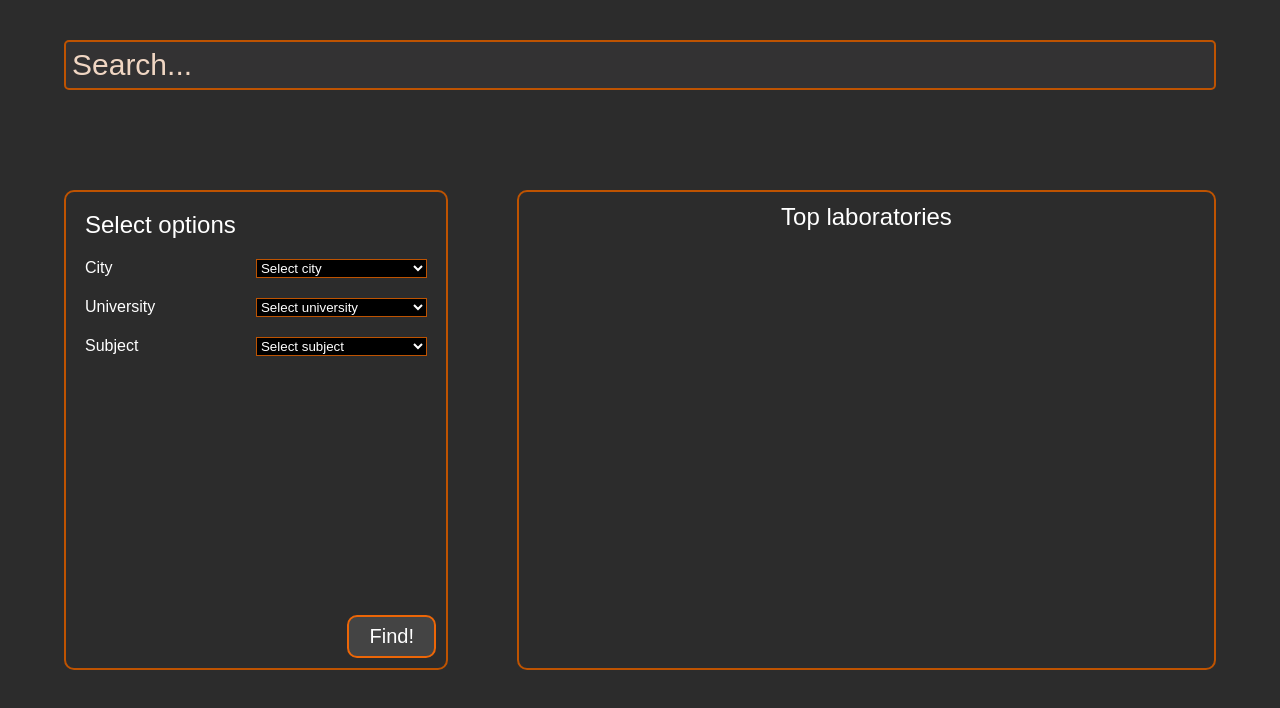
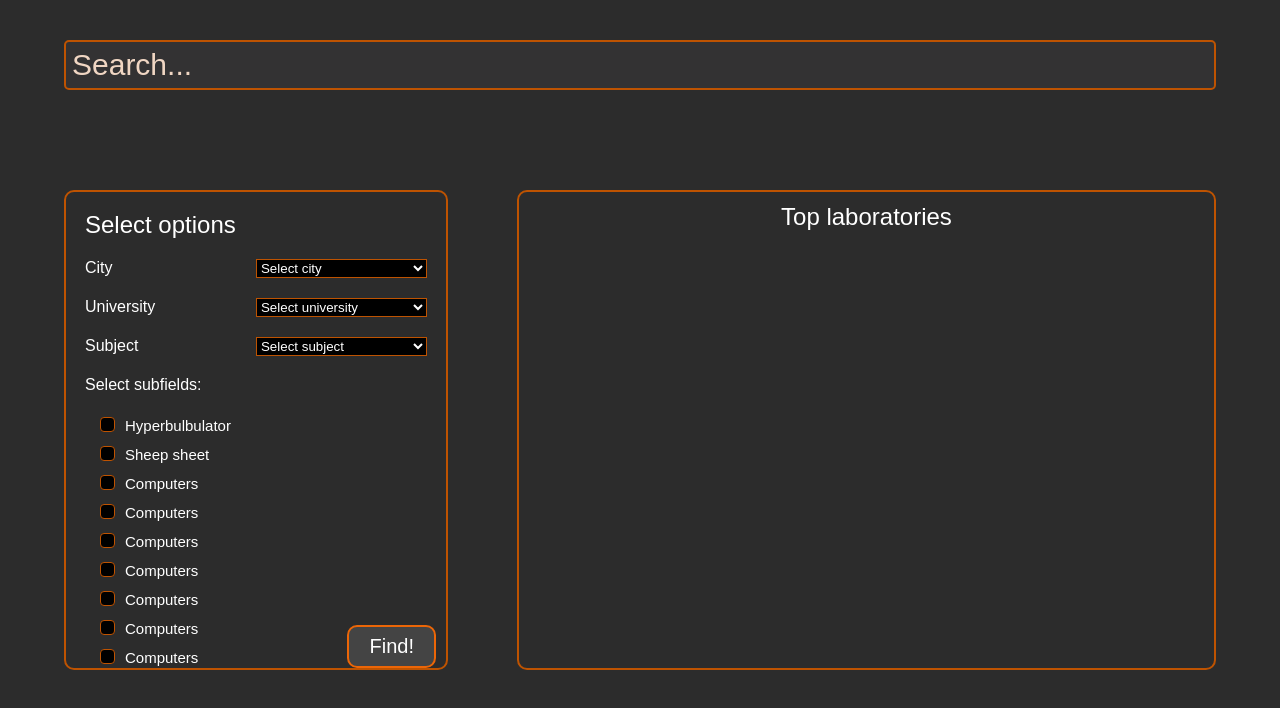
Before and after one commit to egorix2000/FindMyLab, a plain HTML site: page index.html in a window 1280 px wide. Drawn offline with Linux system fonts and the light colour scheme; no server answers.

Commit message:
add subfield selection

```diff
--- /dev/null
+++ b/css/index_checkbox_style.css
@@ -0,0 +1,78 @@
+:root {
+    --backgroundDarkColor: #2C2C2C;
+    --textColor: #FFFFFF;
+    --orangeMainColor: #BE5301;
+}
+
+/* The container */
+.container {
+  margin-left: 15px;
+  display: block;
+  position: relative;
+  padding-left: 25px;
+  margin-bottom: 12px;
+  cursor: pointer;
+  font-size: 15px;
+  color: var(--textColor);
+  -webkit-user-select: none;
+  -moz-user-select: none;
+  -ms-user-select: none;
+  user-select: none;
+}
+
+/* Hide the browser's default checkbox */
+.container input {
+  position: absolute;
+  opacity: 0;
+  cursor: pointer;
+  height: 0;
+  width: 0;
+}
+
+/* Create a custom checkbox */
+.checkmark {
+  position: absolute;
+  top: 0;
+  left: 0;
+  height: 15px;
+  width: 15px;
+  background-color: #000000;
+  border: 1px solid var(--orangeMainColor);
+  border-radius: 4px;
+}
+
+/* On mouse-over, add a grey background color */
+.container:hover input ~ .checkmark {
+  box-shadow: 0 0 10px var(--orangeMainColor);
+}
+
+/* When the checkbox is checked, add a blue background */
+.container input:checked ~ .checkmark {
+  border: 2px solid var(--orangeMainColor);
+}
+
+/* Create the checkmark/indicator (hidden when not checked) */
+.checkmark:after {
+  content: "";
+  position: absolute;
+  display: none;
+}
+
+/* Show the checkmark when checked */
+.container input:checked ~ .checkmark:after {
+  display: block;
+}
+
+/* Style the checkmark/indicator */
+.container .checkmark:after {
+  left: 4px;
+  top: 1px;
+  width: 2px;
+  height: 5px;
+  border: solid var(--orangeMainColor);
+  border-width: 0 2px 2px 0;
+  -webkit-transform: rotate(45deg);
+  -ms-transform: rotate(45deg);
+  transform: rotate(45deg);
+}
+ No newline at end of file
--- a/css/style.css
+++ b/css/style.css
@@ -55,19 +55,23 @@ body {
 }
 
 
-.column {
+.optionsColumn {
   float: left;
   width: 33.33%;
   padding: 1.65%;
   height: 60vh;
   position: relative;
+  overflow-y: hidden;
 }
 
 
 .topLabsColumn {
+  float: left;
   width: 60.66%;
   margin-left: 6%;
   padding: 0px;
+  height: 60vh;
+  position: relative;
   overflow-y: hidden;
 }
 
@@ -79,7 +83,7 @@ body {
 
 .optionSubmit input[type=submit] {
   position:absolute;
-  bottom: 10px;
+  bottom: 0px;
   right: 10px;
   background: #444444;
   border: 2px solid #ec6607;
@@ -106,14 +110,6 @@ body {
   color: var(--textColor);
 }
 
-.textTopHeader {
-  width: 100%;
-  font-size: 24px;
-  padding: 1.65%;
-  color: var(--textColor);
-  text-align: center;
-}
-
 .orangeBorder {
   border: 2px solid #BE5301;
   border-radius: 10px;
@@ -134,6 +130,31 @@ body {
   background-color: black;
   margin-left: auto;
   width: 50%;
+}
+
+.subfields {
+  margin-top: 20px;
+}
+
+.subfieldsHeader {
+  color: var(--textColor);
+}
+
+.subfieldsOptions {
+  width: 100%;
+  margin-top: 10px;
+  overflow-y: scroll;
+  top: 215px;
+  position: absolute;
+  bottom: 0;
+}
+
+.textTopHeader {
+  width: 100%;
+  font-size: 24px;
+  padding: 1.65%;
+  color: var(--textColor);
+  text-align: center;
 }
 
 .top {
--- a/index.html
+++ b/index.html
@@ -4,6 +4,8 @@
 <title>FySci</title>
 <meta http-equiv="Content-Type" content="text/html; charset=utf8">
 <link rel="stylesheet" type="text/css" href="css/style.css"/>
+<link rel="stylesheet" type="text/css" href="css/index_checkbox_style.css"/>
+
 <script src="js/jquery-3.4.1.min.js"></script>
 <script src="js/script.js"></script>
 
@@ -15,7 +17,7 @@
 </div>
 
 <div class="mainContent row">
-  <div class="column orangeBorder">
+  <div class="optionsColumn orangeBorder">
 
     <div class="textOptionHeader">
       Select options
@@ -49,6 +51,54 @@
         </select>
       </div>
 
+      <div class="subfields">
+        <div class="subfieldsHeader">Select subfields:
+        </div>
+        <div class="subfieldsOptions">
+          <label class="container">Hyperbulbulator
+              <input type="checkbox">
+              <span class="checkmark"></span>
+          </label>
+          <label class="container">Sheep sheet
+              <input type="checkbox">
+              <span class="checkmark"></span>
+          </label>
+          <label class="container">Computers
+              <input type="checkbox">
+              <span class="checkmark"></span>
+          </label>
+          <label class="container">Computers
+              <input type="checkbox">
+              <span class="checkmark"></span>
+          </label>
+          <label class="container">Computers
+              <input type="checkbox">
+              <span class="checkmark"></span>
+          </label>
+          <label class="container">Computers
+              <input type="checkbox">
+              <span class="checkmark"></span>
+          </label>
+          <label class="container">Computers
+              <input type="checkbox">
+              <span class="checkmark"></span>
+          </label>
+          <label class="container">Computers
+              <input type="checkbox">
+              <span class="checkmark"></span>
+          </label>
+          <label class="container">Computers
+              <input type="checkbox">
+              <span class="checkmark"></span>
+          </label>
+          <label class="container">Computers
+              <input type="checkbox">
+              <span class="checkmark"></span>
+          </label>
+        </div>
+    </div>
+
+
     </div>
 
     <div class="optionSubmit">
@@ -57,7 +107,7 @@
 
   </div>
 
-  <div class="column orangeBorder topLabsColumn">
+  <div class="orangeBorder topLabsColumn">
     <div class="textTopHeader">
       Top laboratories
     </div>
```
